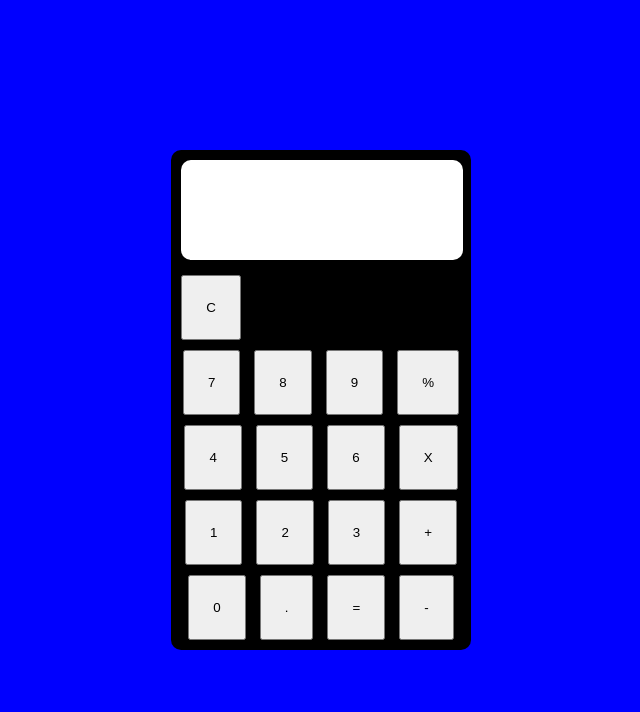
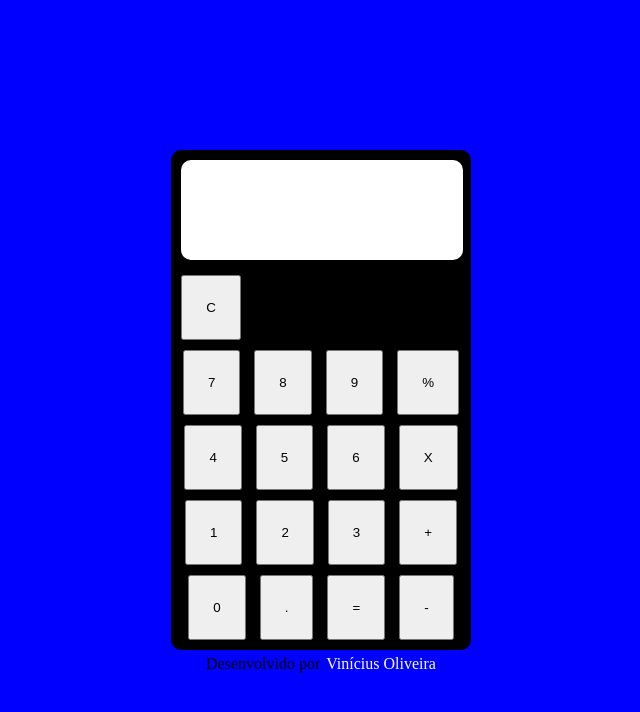
Before and after one commit to viniciusN444/calculadora_simples, a plain HTML site: page calculadora/index.html in a window 1280 px wide. Shown: the whole page, without its empty margins (319-959 px from the left). Drawn offline with Linux system fonts and the light colour scheme.

Commit message:
Adicionando um footer a calculadora.

```diff
--- a/calculadora/calculadora.css
+++ b/calculadora/calculadora.css
@@ -52,3 +52,22 @@ button:hover{
     display: block;
     margin-right: 220px;
 }
+
+footer{
+    display: flex;
+    justify-content: center;
+    align-items: center;
+    flex-flow: row nowrap;
+    padding: 10px;
+}
+
+a{
+    color: white;
+    text-decoration: none;
+    margin-left: 6px;
+}
+
+a:hover{
+    color: black;
+    text-decoration: underline;
+}
--- a/calculadora/index.html
+++ b/calculadora/index.html
@@ -38,7 +38,12 @@
                 <button onclick="btnSubtracao()">-</button>
             </div>
         </div>
+        <footer>Desenvolvido por <a href="https://github.com/viniciusN444" target="_blank"> Vinícius Oliveira</a></footer>
     </div>
+
+
+
+
     <script src="calculadora.js"></script>
 </body>
 </html>
```
